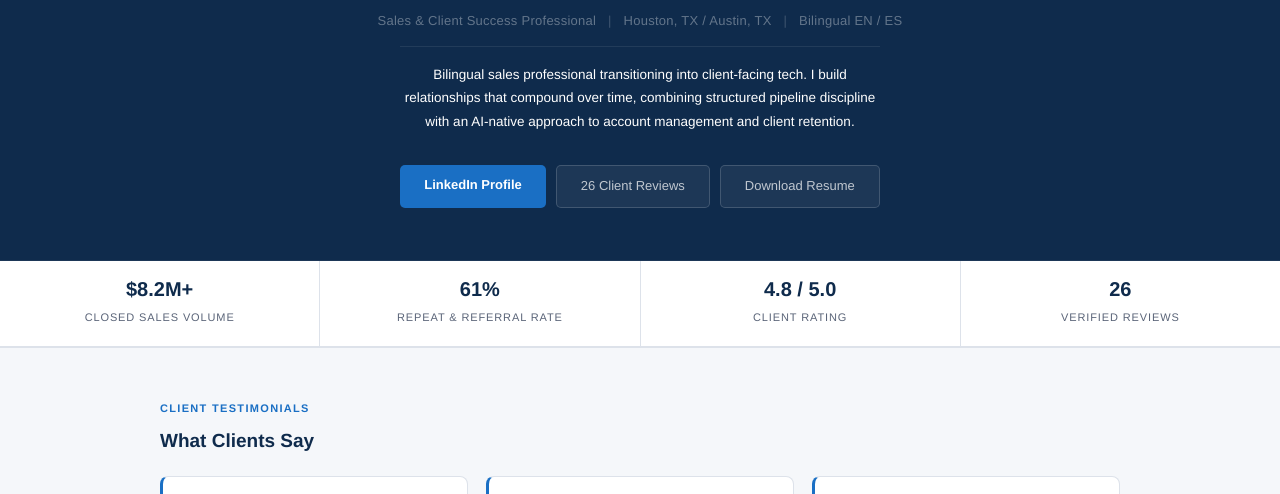
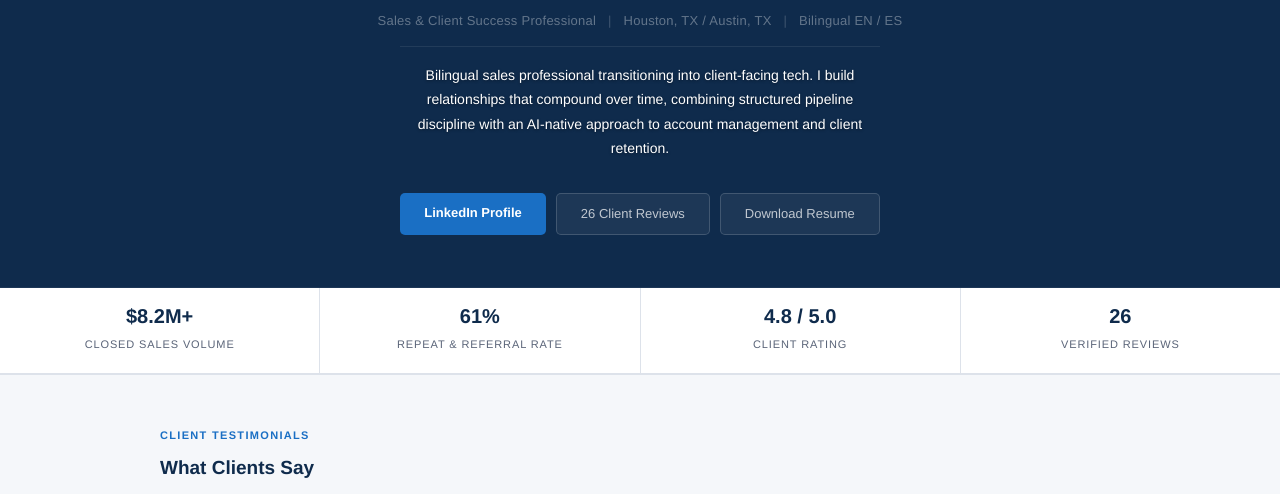
Before and after one commit to joaquinmavares/joaquinmavares.github.io, a plain HTML site: page index.html in a window 1280 px wide. Shown: the part 228-722 px from the top of the page. Drawn offline with Linux system fonts and the light colour scheme.

Commit message:
Update index.html

```diff
--- a/index.html
+++ b/index.html
@@ -23,7 +23,7 @@ nav{background:var(--navy);position:sticky;top:0;z-index:100;padding:0 2.5rem;di
 .hero{background:var(--navy);padding:60px 2rem 52px;text-align:center;border-bottom:1px solid rgba(255,255,255,0.06);}
 .hero-eyebrow{font-size:10px;font-weight:600;text-transform:uppercase;letter-spacing:0.18em;color:rgba(168,208,245,0.55);margin-bottom:20px;}
 .hero h1{font-size:48px;font-weight:700;color:#fff;letter-spacing:-0.03em;margin-bottom:14px;}
-.hero-sub{font-size:13px;color:rgba(255,255,255,0.35);margin-bottom:14px;letter-spacing:0.02em;}.hero-bio{font-size:13.5px;color:#ffffff;margin-bottom:32px;max-width:480px;margin-left:auto;margin-right:auto;line-height:1.75;font-weight:300;padding-top:16px;border-top:1px solid rgba(255,255,255,0.08);}
+.hero-sub{font-size:13px;color:rgba(255,255,255,0.35);margin-bottom:14px;letter-spacing:0.02em;}.hero-bio{font-size:14px;color:#ffffff;font-weight:500;text-shadow:0 1px 3px rgba(0,0,0,0.4);margin-bottom:32px;max-width:480px;margin-left:auto;margin-right:auto;line-height:1.75;font-weight:300;padding-top:16px;border-top:1px solid rgba(255,255,255,0.08);}
 .hero-sub span{color:rgba(255,255,255,0.2);margin:0 8px;}
 .hero-ctas{display:flex;gap:10px;justify-content:center;flex-wrap:wrap;}
 .btn-primary{background:var(--accent);color:#fff;padding:10px 24px;border-radius:5px;font-size:13px;font-weight:600;cursor:pointer;border:none;font-family:inherit;transition:background 0.2s;text-decoration:none;display:inline-block;}
```
